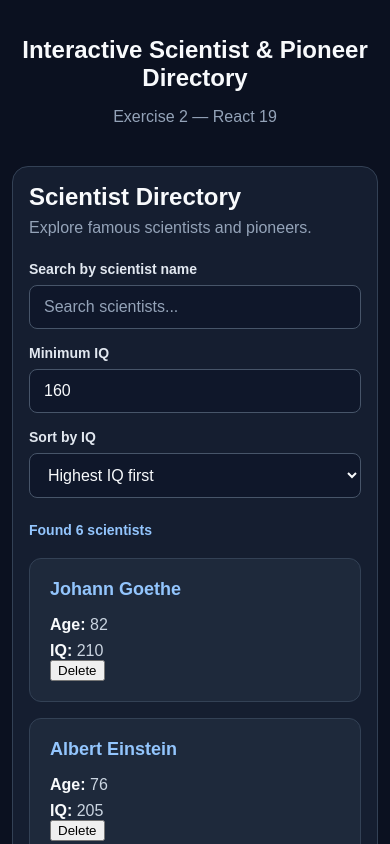
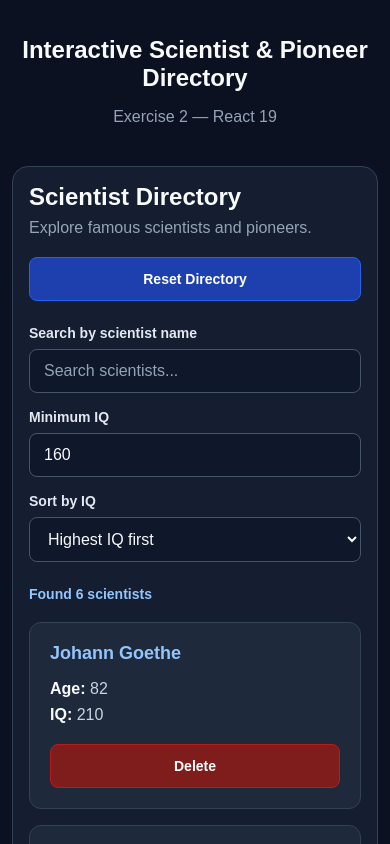
Before and after one commit to tran04012006/24521812_NgoBichTran_Lab3, a React (Vite) app in the folder scientist-directory/: page / in a window 390 px wide. Shown: the top 844 px of the page. Built offline with nearby package versions, Linux system fonts and the light colour scheme.

Commit message:
feat(ex2): add directory reset and action styling

```diff
--- a/scientist-directory/src/components/ScientistDirectory.jsx
+++ b/scientist-directory/src/components/ScientistDirectory.jsx
@@ -3,20 +3,33 @@ import { useId, useState } from "react";
 import { SMART_PEOPLE } from "../data/scientists.js";
 
 function ScientistDirectory() {
-  // 1. Independent states
+  // ============================================
+  // 1. Independent React states
+  // ============================================
+
   const [people, setPeople] = useState(SMART_PEOPLE);
   const [query, setQuery] = useState("");
   const [minIq, setMinIq] = useState(160);
   const [sortBy, setSortBy] = useState("iq-desc");
 
+  // ============================================
   // 2. Accessible IDs
+  // ============================================
+
   const searchId = useId();
   const minIqId = useId();
   const sortId = useId();
 
-  // 3. Derived values
+  // ============================================
+  // 3. Normalize input values
+  // ============================================
+
   const normalizedQuery = query.trim().toLowerCase();
   const effectiveMinIq = minIq ?? 0;
+
+  // ============================================
+  // 4. Derived-state pipeline
+  // ============================================
 
   const visiblePeople = people
     .filter((person) => {
@@ -34,7 +47,10 @@ function ScientistDirectory() {
         : a.iq - b.iq
     );
 
-  // 4. Event handlers
+  // ============================================
+  // 5. Input event handlers
+  // ============================================
+
   const handleSearchChange = (event) => {
     setQuery(event.target.value);
   };
@@ -49,33 +65,64 @@ function ScientistDirectory() {
     setSortBy(event.target.value);
   };
 
-  // 5. Immutable deletion
+  // ============================================
+  // 6. Immutable deletion handler
+  // ============================================
+
   const handleDelete = (id) => {
     setPeople((prevPeople) =>
       prevPeople.filter((person) => person.id !== id)
     );
   };
 
-  // 6. Render
+  // ============================================
+  // 7. Reset handler
+  // ============================================
+
+  const handleReset = () => {
+    setPeople(SMART_PEOPLE);
+    setQuery("");
+    setMinIq(160);
+    setSortBy("iq-desc");
+  };
+
+  // ============================================
+  // 8. Component rendering
+  // ============================================
+
   return (
     <section
       className="scientist-directory"
       aria-label="Pioneer Directory"
     >
+      {/* Header */}
       <div className="directory-header">
-        <h2>Scientist Directory</h2>
-        <p>Explore famous scientists and pioneers.</p>
+        <div>
+          <h2>Scientist Directory</h2>
+          <p>Explore famous scientists and pioneers.</p>
+        </div>
+
+        <button
+          type="button"
+          className="reset-button"
+          onClick={handleReset}
+        >
+          Reset Directory
+        </button>
       </div>
 
+      {/* Interactive controls */}
       <form
         className="directory-controls"
         role="search"
         onSubmit={(event) => event.preventDefault()}
       >
+        {/* Search input */}
         <div className="form-group">
           <label htmlFor={searchId}>
             Search by scientist name
           </label>
+
           <input
             id={searchId}
             type="search"
@@ -85,10 +132,12 @@ function ScientistDirectory() {
           />
         </div>
 
+        {/* Minimum IQ input */}
         <div className="form-group">
           <label htmlFor={minIqId}>
             Minimum IQ
           </label>
+
           <input
             id={minIqId}
             type="number"
@@ -99,10 +148,12 @@ function ScientistDirectory() {
           />
         </div>
 
+        {/* Sorting select */}
         <div className="form-group">
           <label htmlFor={sortId}>
             Sort by IQ
           </label>
+
           <select
             id={sortId}
             value={sortBy}
@@ -111,6 +162,7 @@ function ScientistDirectory() {
             <option value="iq-desc">
               Highest IQ first
             </option>
+
             <option value="iq-asc">
               Lowest IQ first
             </option>
@@ -118,6 +170,7 @@ function ScientistDirectory() {
         </div>
       </form>
 
+      {/* Live result count */}
       <p
         className="result-count"
         role="status"
@@ -129,6 +182,7 @@ function ScientistDirectory() {
           : "scientists"}
       </p>
 
+      {/* Scientist cards */}
       {visiblePeople.length > 0 ? (
         <div className="scientist-list">
           {visiblePeople.map((person) => (
@@ -142,6 +196,7 @@ function ScientistDirectory() {
                 <p>
                   <strong>Age:</strong> {person.age}
                 </p>
+
                 <p>
                   <strong>IQ:</strong> {person.iq}
                 </p>
@@ -161,7 +216,11 @@ function ScientistDirectory() {
       ) : (
         <div className="empty-state">
           <p>No scientists found.</p>
-          <p>Try changing your search or minimum IQ.</p>
+
+          <p>
+            Try changing your filters or resetting
+            the directory.
+          </p>
         </div>
       )}
     </section>
--- a/scientist-directory/src/styles/index.css
+++ b/scientist-directory/src/styles/index.css
@@ -12,6 +12,12 @@ body {
   font-family: Arial, Helvetica, sans-serif;
   background-color: #0b1120;
   color: #f8fafc;
+}
+
+button,
+input,
+select {
+  font: inherit;
 }
 
 /* ===========================
@@ -52,6 +58,10 @@ body {
 }
 
 .directory-header {
+  display: flex;
+  align-items: flex-start;
+  justify-content: space-between;
+  gap: 20px;
   margin-bottom: 24px;
 }
 
@@ -99,7 +109,6 @@ body {
   border-radius: 8px;
   background-color: #0f172a;
   color: #f8fafc;
-  font-family: inherit;
   font-size: 16px;
 }
 
@@ -117,14 +126,15 @@ body {
 }
 
 .form-group input:focus-visible,
-.form-group select:focus-visible {
-  outline: 2px solid #818cf8;
-  outline-offset: 2px;
-  border-color: #818cf8;
+.form-group select:focus-visible,
+.delete-button:focus-visible,
+.reset-button:focus-visible {
+  outline: 3px solid #a5b4fc;
+  outline-offset: 3px;
 }
 
 /* ===========================
-   Live Result Count
+   Result Count
 =========================== */
 
 .result-count {
@@ -145,6 +155,8 @@ body {
 }
 
 .scientist-card {
+  display: flex;
+  flex-direction: column;
   padding: 20px;
   background-color: #1e293b;
   border: 1px solid #334155;
@@ -161,6 +173,7 @@ body {
   display: flex;
   flex-direction: column;
   gap: 8px;
+  margin-bottom: 20px;
 }
 
 .scientist-info p {
@@ -170,6 +183,59 @@ body {
 
 .scientist-info strong {
   color: #f8fafc;
+}
+
+/* ===========================
+   Delete Button
+=========================== */
+
+.delete-button {
+  width: 100%;
+  min-height: 44px;
+  margin-top: auto;
+  padding: 10px 16px;
+  background-color: #7f1d1d;
+  color: #fff;
+  border: 1px solid #b91c1c;
+  border-radius: 8px;
+  cursor: pointer;
+  font-size: 14px;
+  font-weight: 600;
+  transition: background-color 0.2s ease;
+}
+
+.delete-button:hover {
+  background-color: #991b1b;
+}
+
+.delete-button:active {
+  background-color: #450a0a;
+}
+
+/* ===========================
+   Reset Button
+=========================== */
+
+.reset-button {
+  min-height: 44px;
+  padding: 10px 18px;
+  background-color: #1e40af;
+  color: #fff;
+  border: 1px solid #2563eb;
+  border-radius: 8px;
+  cursor: pointer;
+  font-size: 14px;
+  font-weight: 600;
+  white-space: nowrap;
+  transition: background-color 0.2s ease;
+}
+
+.reset-button:hover {
+  background-color: #1d4ed8;
+}
+
+.reset-button:active {
+  background-color: #1e3a8a;
 }
 
 /* ===========================
@@ -196,7 +262,7 @@ body {
 }
 
 /* ===========================
-   Responsive Design
+   Responsive Layout
 =========================== */
 
 @media (max-width: 900px) {
@@ -216,6 +282,10 @@ body {
 }
 
 @media (max-width: 600px) {
+  .directory-header {
+    flex-direction: column;
+  }
+
   .directory-controls {
     grid-template-columns: 1fr;
   }
@@ -241,4 +311,15 @@ body {
   .scientist-list {
     grid-template-columns: 1fr;
   }
+
+  .reset-button {
+    width: 100%;
+  }
 }
+
+@media (prefers-reduced-motion: reduce) {
+  .delete-button,
+  .reset-button {
+    transition: none;
+  }
+}
```
